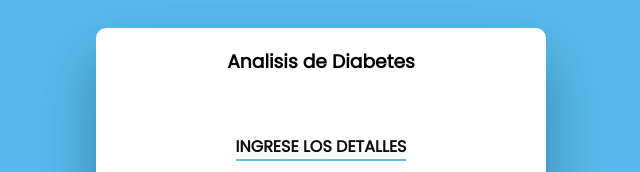
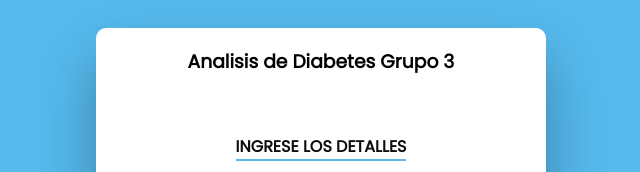
Before and after one commit to mandox/mlops-final, a Flask app: page / in a window 1280 px wide. Shown: the top 172 px of the page, without its empty margins (319-959 px from the left). Run offline with Flask 2, Linux system fonts and the light colour scheme.

Commit message:
Update index.html

```diff
--- a/web_apps/templates/index.html
+++ b/web_apps/templates/index.html
@@ -1,6 +1,6 @@
 <html>
 
-  <title>Analisis de Diabetes</title>
+  <title>Analisis de Diabetes Grupo 3</title>
   <head>
     <link href="{{ url_for('static', filename='style.css') }}" rel="stylesheet">
     <meta name="viewport" content="width=device-width, initial-scale=1">
@@ -8,7 +8,7 @@
   <div class="wrapper fadeInDown">
     <div id="formContent">
       <!-- Tabs Titles -->
-      <h3>Analisis de Diabetes</h3>
+      <h3>Analisis de Diabetes  Grupo 3</h3>
       <h2 class="active"> Ingrese los detalles </h2>
 
       <!-- Login Form -->
```
